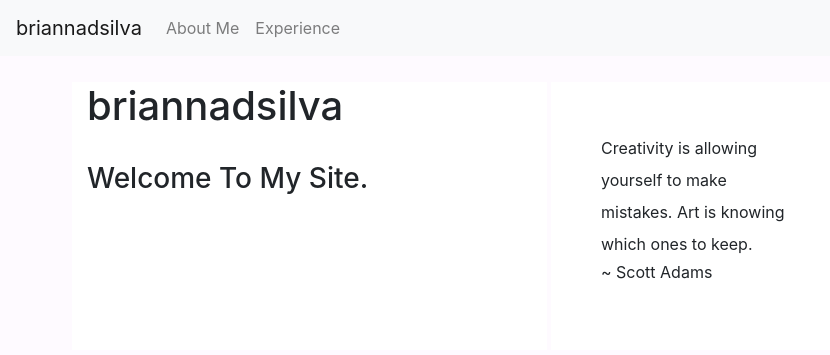
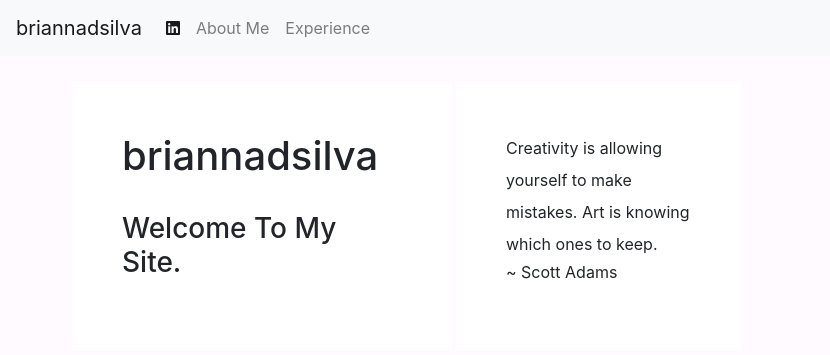
Before and after one commit to briannadsilva/briannadsilva.github.io, a plain HTML site: page index.html in a window 1280 px wide. Shown: the whole page, without its empty margins (0-830 px from the left). Drawn offline with nearby package versions, Linux system fonts and the light colour scheme.

Commit message:
added linkedin link to nav

```diff
--- a/index.html
+++ b/index.html
@@ -14,6 +14,8 @@
     <script src="https://stackpath.bootstrapcdn.com/bootstrap/4.3.1/js/bootstrap.min.js" integrity="sha384-JjSmVgyd0p3pXB1rRibZUAYoIIy6OrQ6VrjIEaFf/nJGzIxFDsf4x0xIM+B07jRM" crossorigin="anonymous"></script>
     <!-- end of imports for bootstrap -->
 
+    <link rel="stylesheet" href="https://use.fontawesome.com/releases/v5.7.2/css/all.css" integrity="sha384-fnmOCqbTlWIlj8LyTjo7mOUStjsKC4pOpQbqyi7RrhN7udi9RwhKkMHpvLbHG9Sr" crossorigin="anonymous">
+
     <link rel="stylesheet" type="text/css" href="styles.css">
     <link href="assets/icon.png" rel="icon">
 </head>
@@ -26,6 +28,9 @@
         </button>
         <div class="collapse navbar-collapse" id="navbarSupportedContent">
           <ul class="navbar-nav mr-auto">
+            <li class="nav-item active">
+                <a class="nav-link" href="https://www.linkedin.com/in/briannadsilva/" target="_blank"><i id="linkedin" class="fab fa-linkedin"></i></a></a>
+            </li>
             <li class="nav-item">
               <a class="nav-link" href="#">About Me <span class="sr-only">(current)</span></a>
             </li>
@@ -41,7 +46,7 @@
         <br>
 
         <div class="row">
-            <div class="col-sm-5 bg-white">
+            <div class="col-sm-4 bg-white">
                     <h1>briannadsilva</h1>
                     <br>
                     <h3>Welcome To My Site.</h3>
--- a/styles.css
+++ b/styles.css
@@ -8,13 +8,11 @@ body {
 
 
 
-.col-sm-5, .col-sm-3 {
+.col-sm-4, .col-sm-3 {
     margin: 2px;
+    padding: 50px;
 }
 
-.col-sm-3 {
-    padding: 50px;
-}
 
 quote-text {
     line-height: 200%;
```
